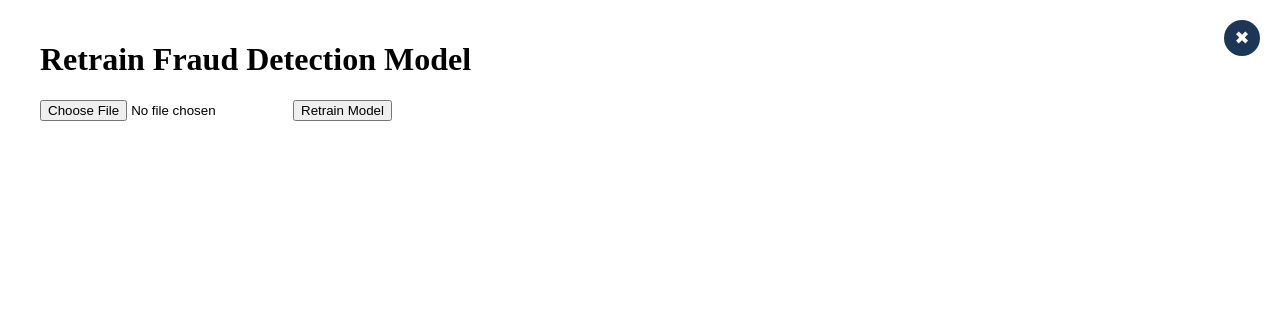
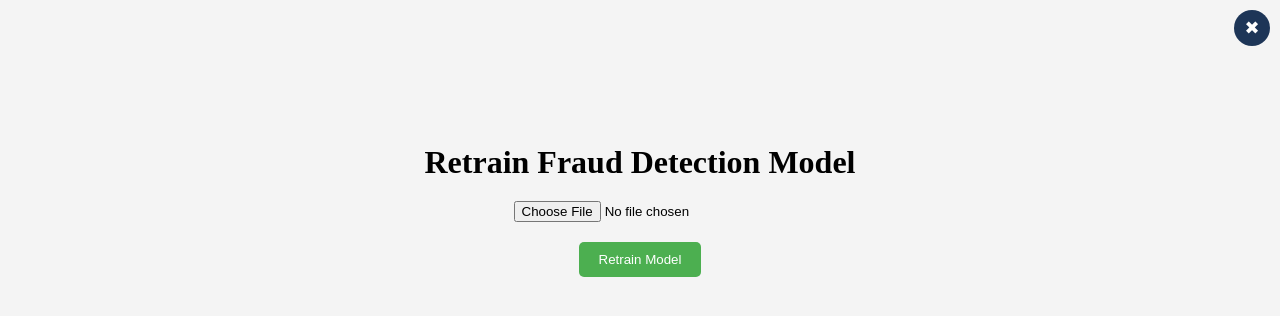
Before and after one commit to sergekamanzi/FraudentWebPage, a React (Vite) app: page /retrain in a window 1280 px wide. Shown: the top 316 px of the page. Built offline with nearby package versions, Linux system fonts and the light colour scheme.

Commit message:
Update retrain.css

```diff
--- a/src/pages/Retrain/retrain.css
+++ b/src/pages/Retrain/retrain.css
@@ -1,41 +1,50 @@
 .retrain-container {
-  padding: 20px;
-  max-width: 1200px;
-  margin: 0 auto;
+  display: flex;
+  flex-direction: column;
+  justify-content: center;
+  align-items: center;
+  height: 50vh;
+  background-color: #f4f4f4;
+  position: relative;
 }
 
-.header {
-  display: flex;
-  justify-content: space-between;
-  align-items: center;
-}
-
-.close-btn {
-  font-size: 24px;
-  background: none;
-  border: none;
+.close-button {
+  position: absolute;
+  top: 10px;
+  right: 10px;
   cursor: pointer;
 }
 
-.upload-section {
-  margin: 20px 0;
+h1 {
+  font-size: 2rem;
+  margin-bottom: 20px;
 }
 
-.retrain-btn {
-  background-color: #4caf50;
+input[type='file'] {
+  margin-bottom: 20px;
+}
+
+button {
+  padding: 10px 20px;
+  background-color: #4CAF50;
   color: white;
-  padding: 10px 20px;
   border: none;
   border-radius: 5px;
-  cursor:  pointer;
-  margin-left: 10px;
+  cursor: pointer;
 }
 
-.retrain-btn:hover {
-  background-color: #45a049;
+button:disabled {
+  background-color: #ccc;
+  cursor: not-allowed;
 }
 
-.message {
-  margin-top: 10px;
+.status-message {
+  margin-top: 20px;
+  font-size: 1.2rem;
   color: #333;
 }
+
+.results {
+  margin-top: 20px;
+  font-size: 1.2rem;
+}
```
